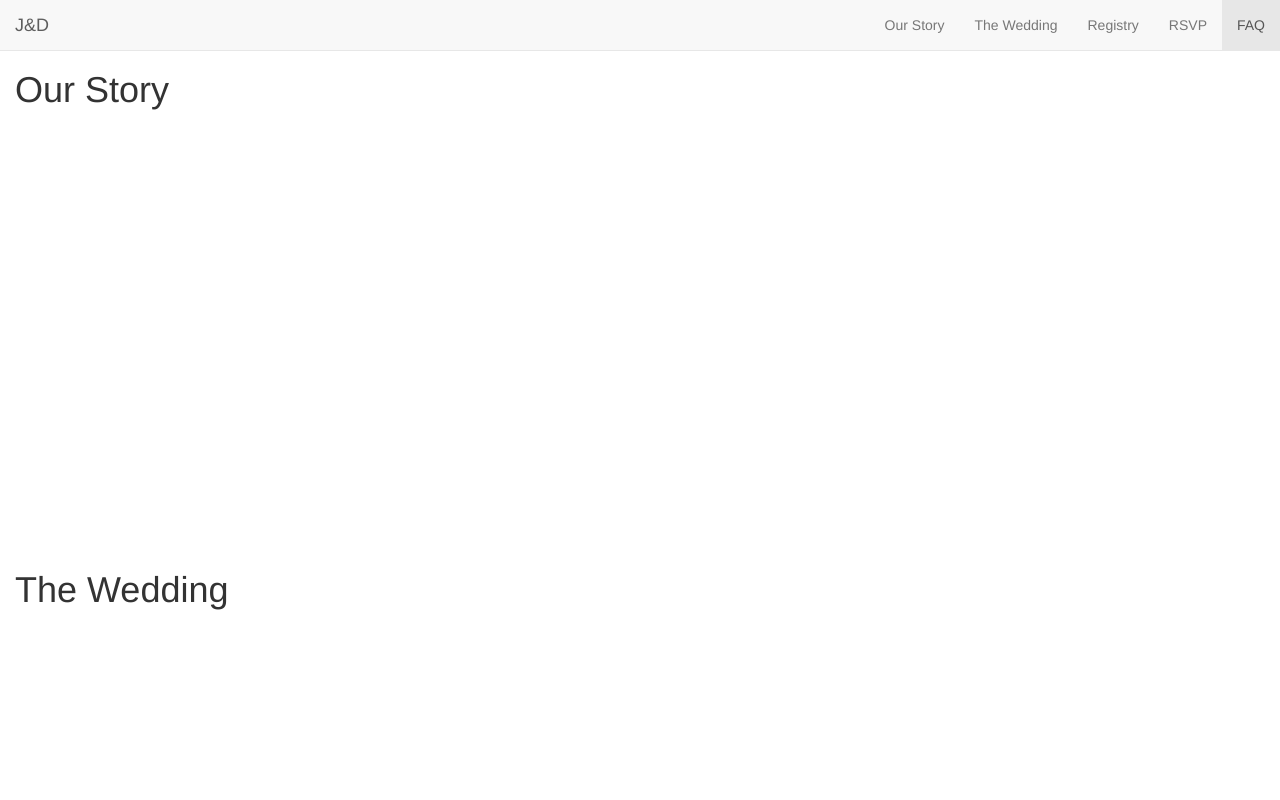
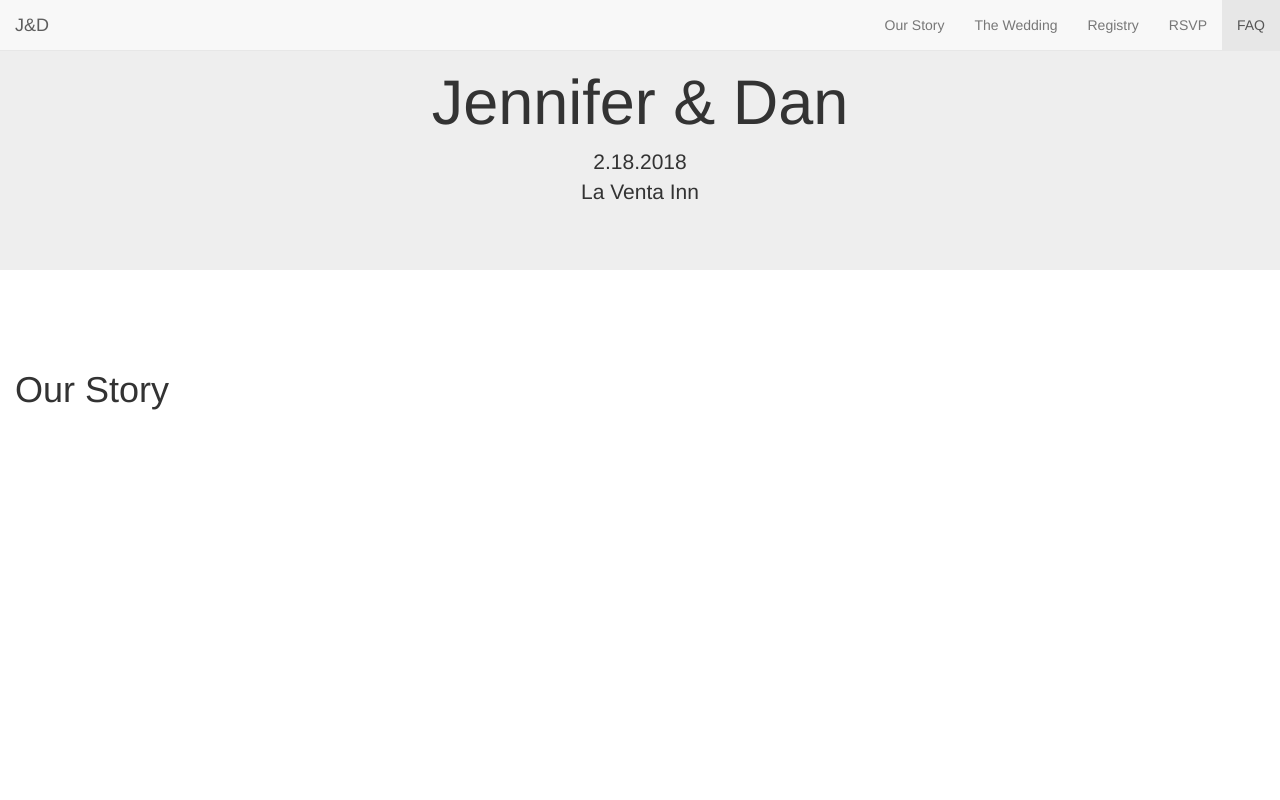
Before and after one commit to jyfang/wedding, a plain HTML site: page index.html in a window 1280 px wide. Shown: the top 800 px of the page. Drawn offline with nearby package versions, Linux system fonts and the light colour scheme.

Commit message:
Added Jumbotron as landing page

```diff
--- a/index.html
+++ b/index.html
@@ -16,6 +16,7 @@
     <!-- Latest compiled JavaScript -->
     <script src="https://maxcdn.bootstrapcdn.com/bootstrap/3.3.7/js/bootstrap.min.js"></script>
 
+    <!-- TODO move to CSS file-->
     <style>
       body {
         position: relative;
@@ -58,6 +59,15 @@
       </div>
     </nav>
 
+    <!-- Intro picture/info -->
+    <div class="jumbotron">
+      <div class="container-fluid text-center">
+        <h1>Jennifer & Dan</h1>
+        <p>2.18.2018<br>
+        La Venta Inn</p>
+      </div>
+    </div>
+
     <!-- Our Story -->
     <div id="story" class="container-fluid">
       <h1>Our Story</h1>
```
Also changed, not shown: 1 other file.
